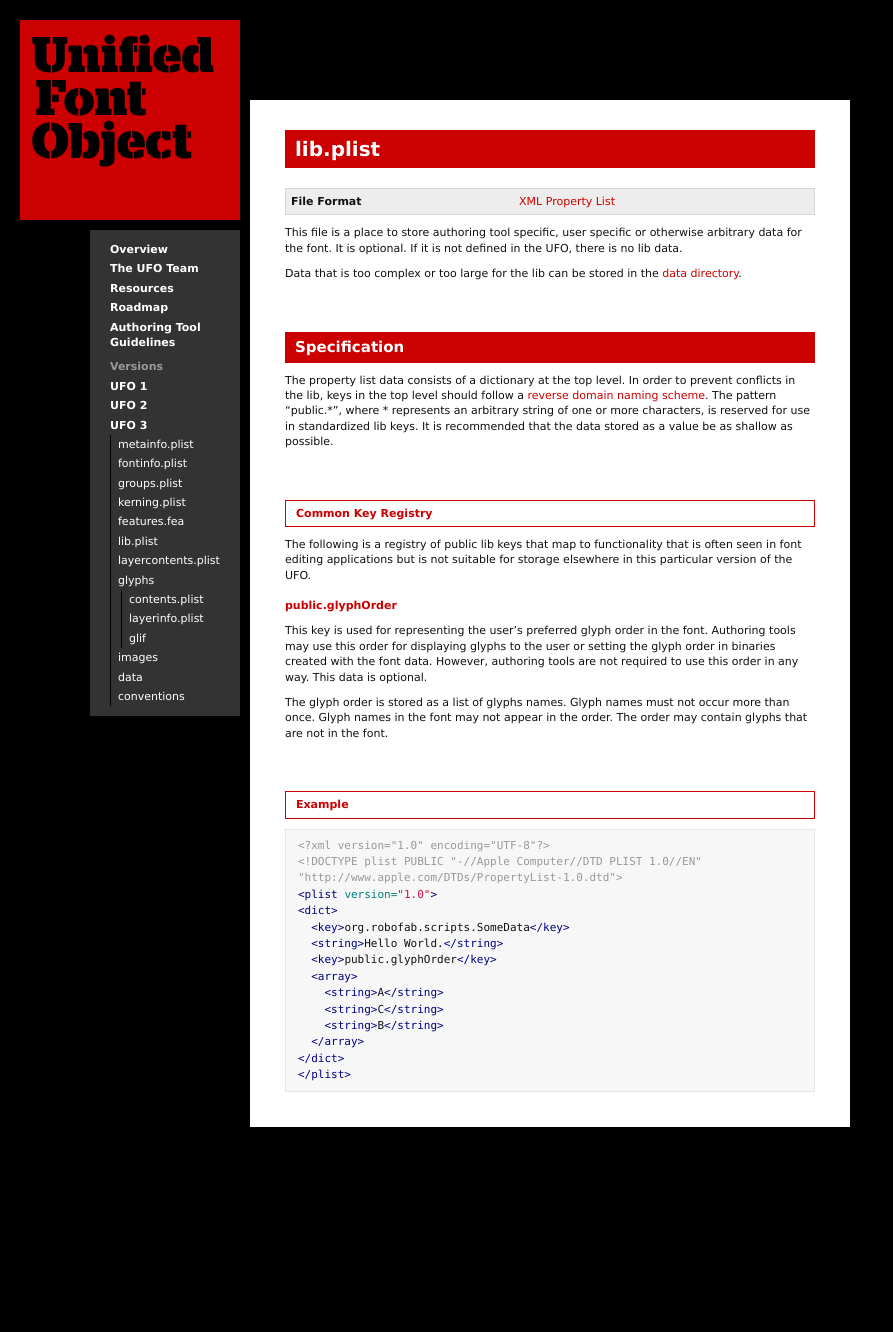
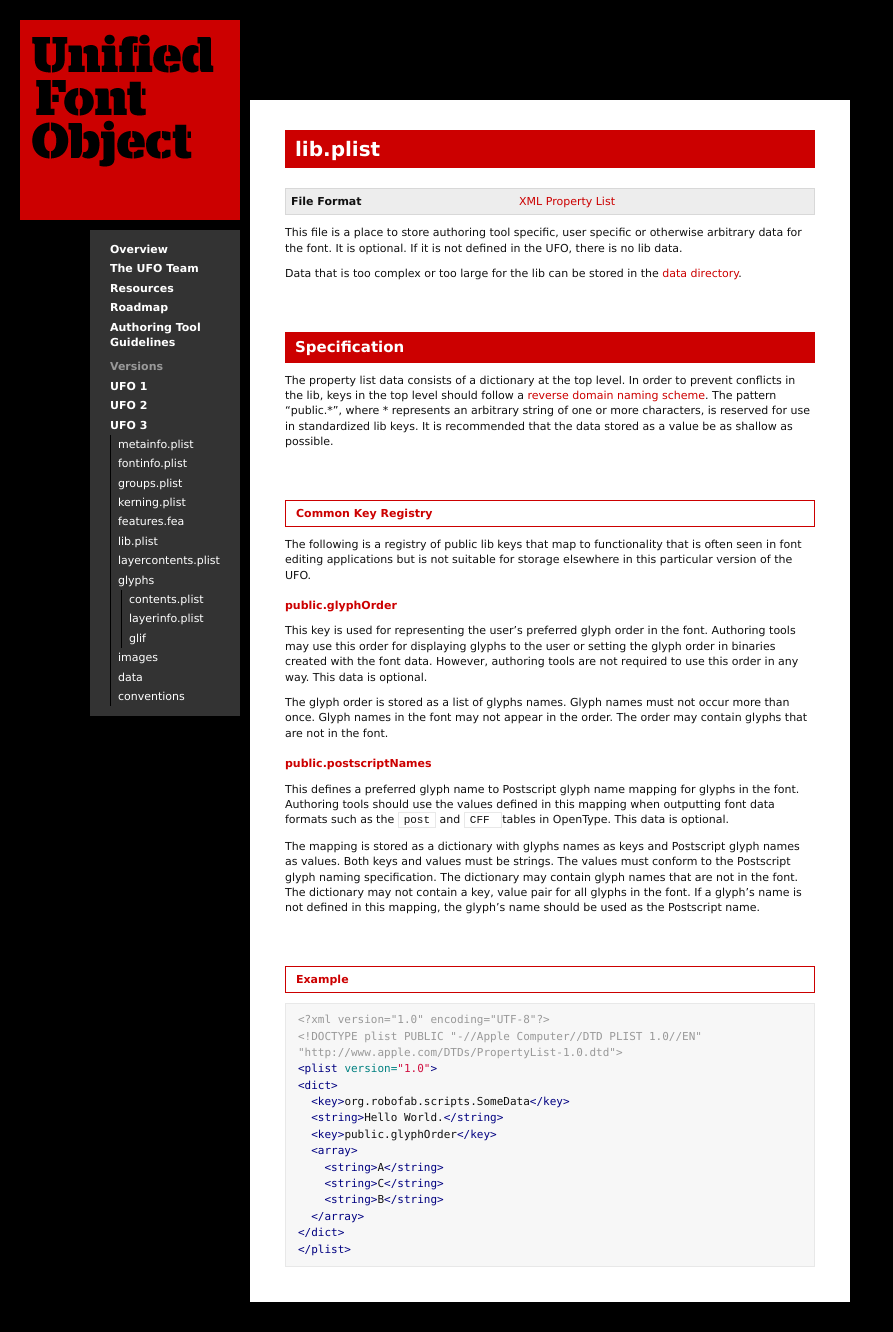
Before and after one commit to unified-font-object/ufo-spec, a Jekyll site: the page built from versions/ufo3/lib.plist.md, in a window 1280 px wide. Shown: the whole page, without its empty margins (0-893 px from the left). Built offline with Jekyll 4.4.1, drawn with Linux system fonts in a browser that asks for light colours; before the commit the page ends 1157 px from its top, so only the background shows below that.

Commit message:
Add public.postscriptNames public key.

````diff
--- a/versions/ufo3/lib.plist.md
+++ b/versions/ufo3/lib.plist.md
@@ -23,6 +23,12 @@ This key is used for representing the user's preferred glyph order in the font.
 
 The glyph order is stored as a list of glyphs names. Glyph names must not occur more than once. Glyph names in the font may not appear in the order. The order may contain glyphs that are not in the font.
 
+#### public.postscriptNames
+
+This defines a preferred glyph name to Postscript glyph name mapping for glyphs in the font. Authoring tools should use the values defined in this mapping when outputting font data formats such as the `post` and `CFF ` tables in OpenType. This data is optional.
+
+The mapping is stored as a dictionary with glyphs names as keys and Postscript glyph names as values. Both keys and values must be strings. The values must conform to the Postscript glyph naming specification. The dictionary may contain glyph names that are not in the font. The dictionary may not contain a key, value pair for all glyphs in the font. If a glyph's name is not defined in this mapping, the glyph's name should be used as the Postscript name.
+
 ### Example
 
 ```xml
````
